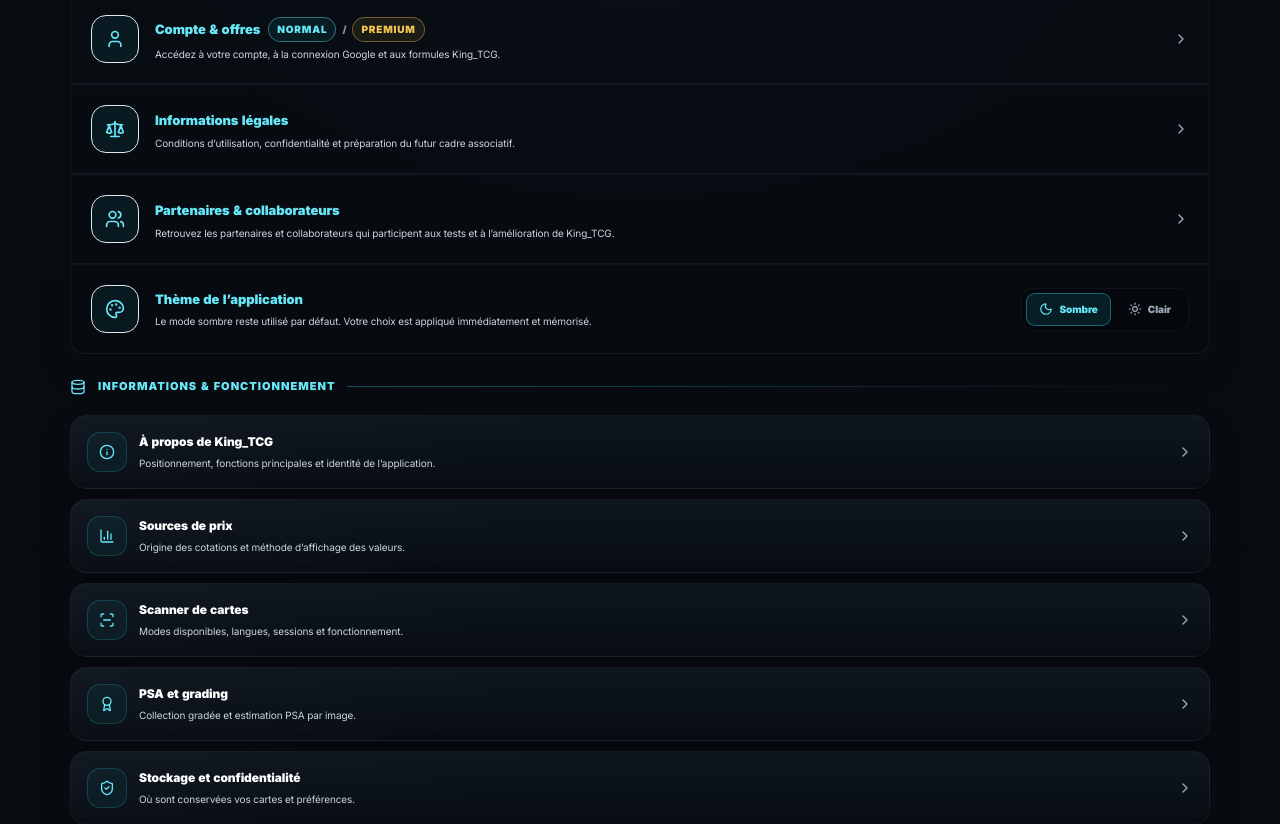
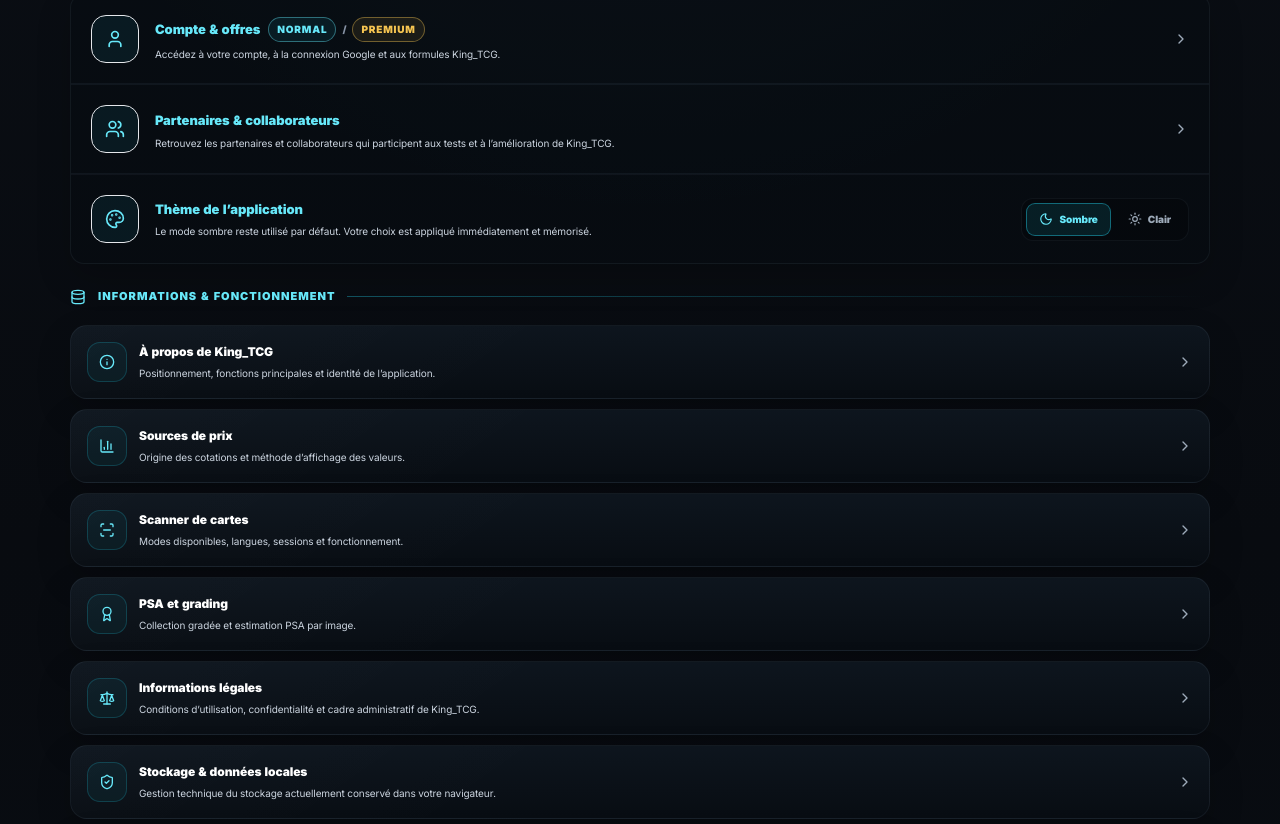
Before and after one commit to dylangdm1-dotcom/King_TcgV1, a Next.js app: page /parametres in a window 1280 px wide. Shown: the part 320-1144 px from the top of the page. Built offline with nearby package versions, Linux system fonts and the light colour scheme.

Commit message:
Update page.tsx

```diff
--- a/app/parametres/page.tsx
+++ b/app/parametres/page.tsx
@@ -222,22 +222,6 @@ export default function SettingsPage() {
             </Link>
 
             <Link
-              href="/parametres/legal"
-              className="group flex items-center gap-4 border-b border-white/[0.06] p-4 transition hover:bg-cyan-400/[0.025] sm:p-5"
-            >
-              <span className="flex h-12 w-12 shrink-0 items-center justify-center rounded-[15px] border border-cyan-400/28 bg-cyan-400/[0.07] text-cyan-300">
-                <Scale className="h-5 w-5" />
-              </span>
-              <span className="min-w-0 flex-1">
-                <span className="text-[13px] font-black text-cyan-300">Informations légales</span>
-                <span className="mt-1 block text-[10px] leading-4 text-zinc-300">
-                  Conditions d’utilisation, confidentialité et préparation du futur cadre associatif.
-                </span>
-              </span>
-              <ChevronRight className="h-4 w-4 shrink-0 text-zinc-400 transition group-hover:text-cyan-300" />
-            </Link>
-
-            <Link
               href="/parametres/testeurs"
               className="group flex items-center gap-4 border-b border-white/[0.06] p-4 transition hover:bg-cyan-400/[0.025] sm:p-5"
             >
@@ -379,8 +363,30 @@ export default function SettingsPage() {
             </AccordionItem>
 
             <AccordionItem
-              title="Stockage et confidentialité"
-              description="Où sont conservées vos cartes et préférences."
+              title="Informations légales"
+              description="Conditions d’utilisation, confidentialité et cadre administratif de King_TCG."
+              icon={<Scale className="h-4 w-4" />}
+            >
+              <div className="space-y-3">
+                <p>
+                  Retrouvez dans un espace dédié les conditions d’utilisation, les informations relatives aux données et la préparation du futur cadre associatif de King_TCG.
+                </p>
+                <Link
+                  href="/parametres/legal"
+                  className="group flex items-center justify-between gap-3 rounded-[14px] border border-cyan-300/[0.30] bg-cyan-400/[0.06] px-4 py-3 transition hover:border-cyan-200/[0.52] hover:bg-cyan-400/[0.10]"
+                >
+                  <span>
+                    <span className="block text-[11px] font-black text-cyan-200">Consulter les informations légales</span>
+                    <span className="mt-0.5 block text-[9px] leading-4 text-zinc-300">Conditions d’utilisation · Confidentialité & données · Projet associatif</span>
+                  </span>
+                  <ChevronRight className="h-4 w-4 shrink-0 text-zinc-400 transition group-hover:text-cyan-300" />
+                </Link>
+              </div>
+            </AccordionItem>
+
+            <AccordionItem
+              title="Stockage & données locales"
+              description="Gestion technique du stockage actuellement conservé dans votre navigateur."
               icon={<ShieldCheck className="h-4 w-4" />}
             >
               <div className="kt-subpanel flex items-start gap-3 p-3">
@@ -390,7 +396,7 @@ export default function SettingsPage() {
                 </p>
               </div>
               <p className="mt-3">
-                Aucun service Cloud n’est présenté comme actif dans cette version. Une future synchronisation devra être clairement activée par l’utilisateur.
+                Cette section sert uniquement à gérer le stockage technique local. Les informations relatives à la confidentialité, aux données personnelles et aux futurs comptes Cloud sont regroupées dans <strong className="text-white">Informations légales</strong>.
               </p>
 
               <div className="mt-4 grid gap-3 sm:grid-cols-2">
```
